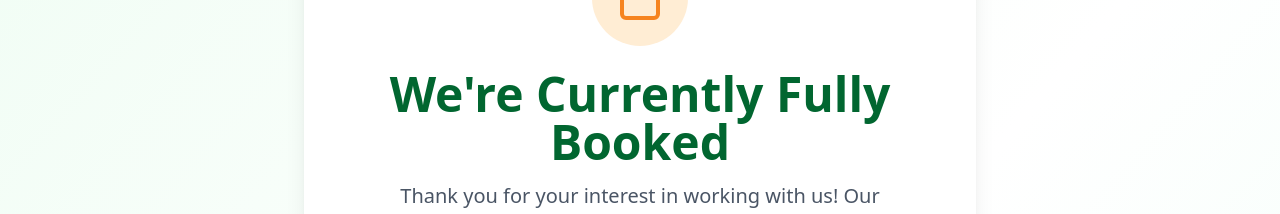
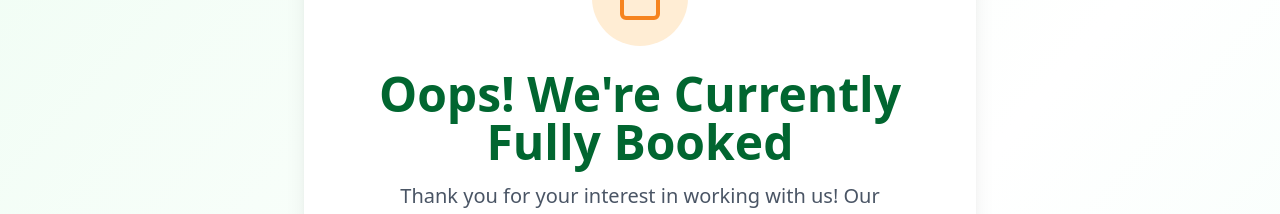
Before and after one commit to DietWithDee/diet-app, a React (Vite) app: page /contactUs in a window 1280 px wide. Shown: the part 178-392 px from the top of the page. Built offline with nearby package versions, Linux system fonts and the light colour scheme.

Commit message:
Added Oops!

```diff
--- a/src/Pages/FullyBooked/FullyBooked.jsx
+++ b/src/Pages/FullyBooked/FullyBooked.jsx
@@ -26,7 +26,7 @@ function FullyBooked() {
               {/* Heading */}
               <div className="space-y-4">
                 <h1 className="text-4xl md:text-5xl font-bold text-green-800">
-                  We're Currently Fully Booked
+                  Oops! We're Currently Fully Booked
                 </h1>
                 <p className="text-xl text-gray-600 max-w-2xl mx-auto">
                   Thank you for your interest in working with us! Our consultation slots are currently full, but we'd love to help you soon.
```
